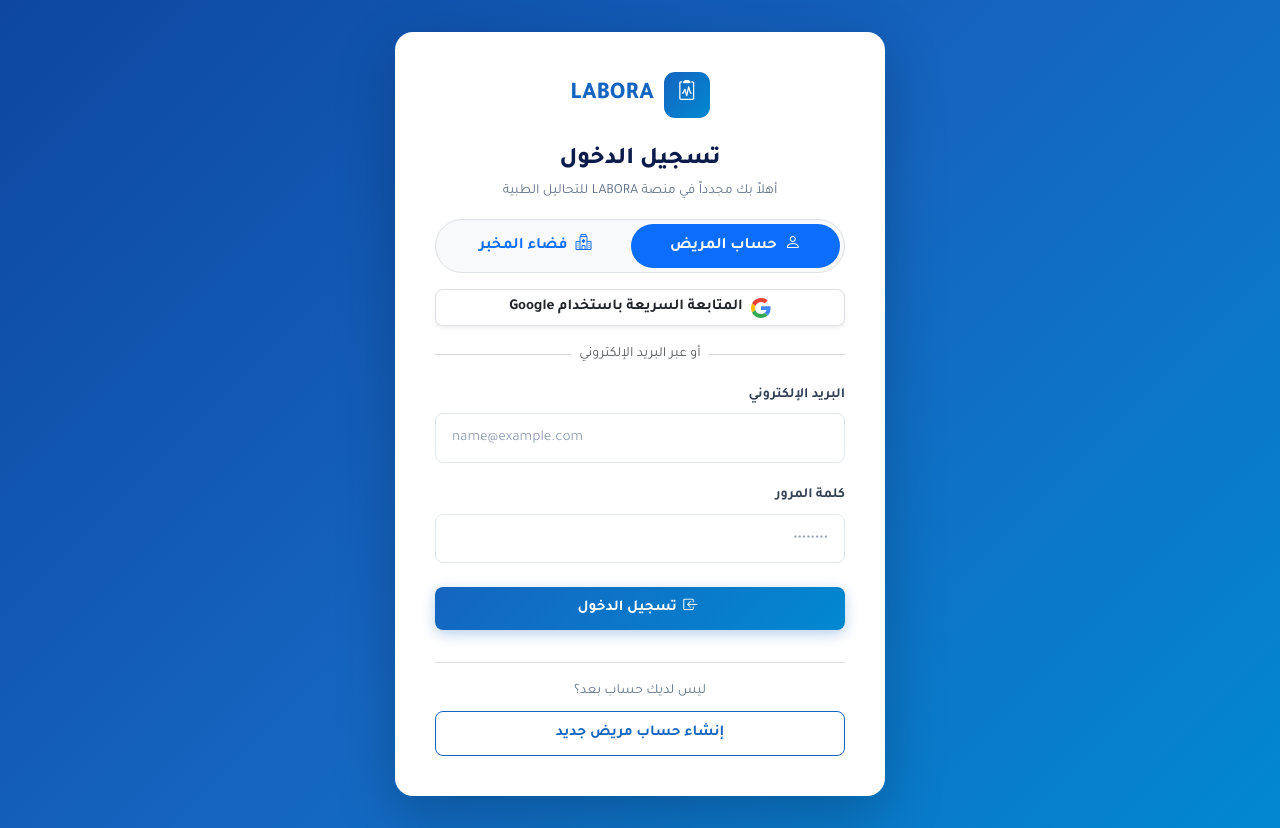
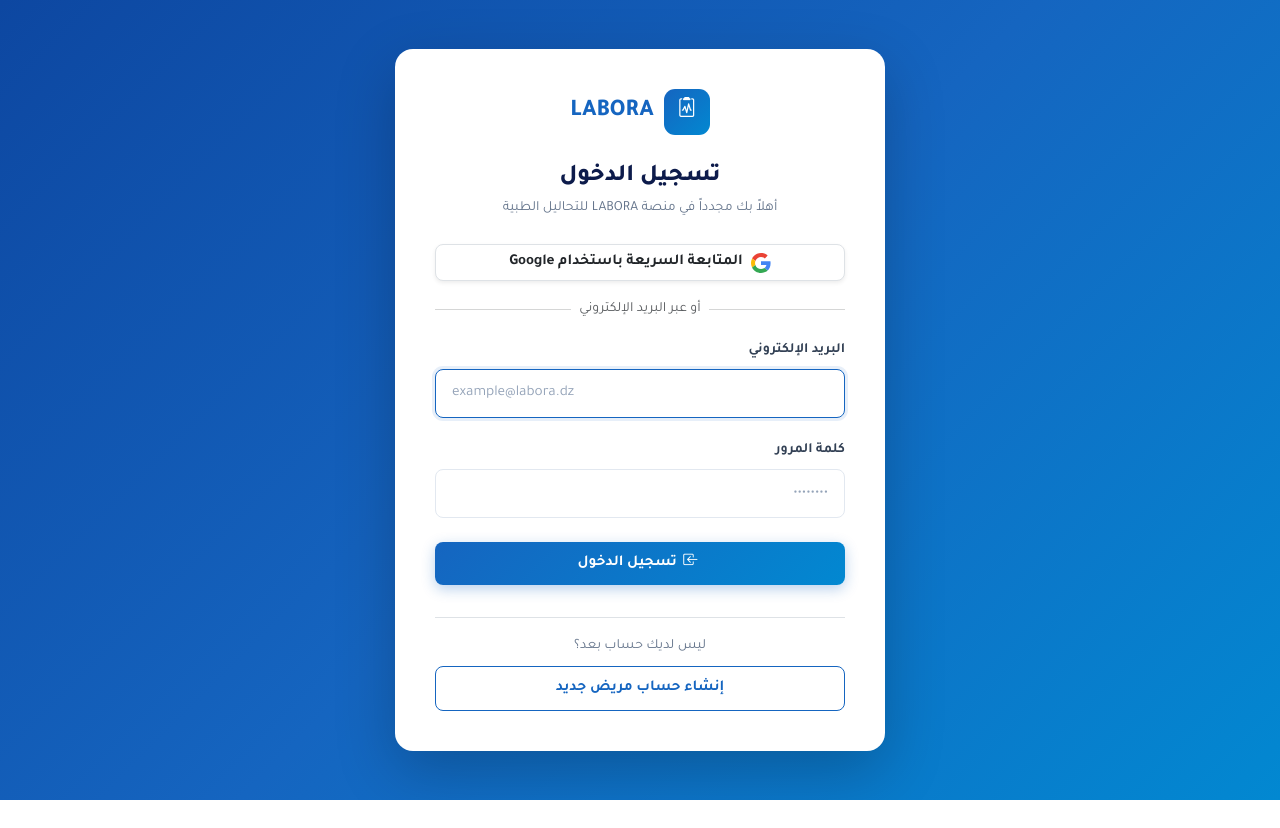
Before and after one commit to amarhoussam-wq/Labora, a PHP site: page /auth/login.php in a window 1280 px wide. After the commit the page ends 800 px from the top, so only its background shows below. Run offline with PHP 8.4, Linux system fonts and the light colour scheme; data comes from the database, SQL or seed files in the repository.

Commit message:
refactor: revert split login tabs to original clean unified design while preserving Google auth for patients

```diff
--- a/auth/login.php
+++ b/auth/login.php
@@ -53,9 +53,7 @@ if ($_SERVER['REQUEST_METHOD'] === 'POST') {
     }
 
 $redirectVal = $_GET['redirect'] ?? $_POST['redirect'] ?? '';
-$isLab = (isset($_GET['role']) && $_GET['role'] === 'lab') ||
-         (isset($_GET['tab']) && $_GET['tab'] === 'lab') ||
-         (str_contains($redirectVal, 'lab/'));
+$isLabLogin = str_contains($redirectVal, 'lab/') || (isset($_GET['role']) && $_GET['role'] === 'lab');
 ?>
 <!DOCTYPE html>
 <html lang="ar" dir="rtl">
@@ -77,7 +75,9 @@ $isLab = (isset($_GET['role']) && $_GET['role'] === 'lab') ||
   </div>
 
   <h4 class="text-center fw-800 mb-1" style="color:var(--lb-text-dark);">تسجيل الدخول</h4>
-  <p class="text-center text-lb-muted small mb-3">أهلاً بك مجدداً في منصة LABORA للتحاليل الطبية</p>
+  <p class="text-center text-lb-muted small mb-4">
+    <?= $isLabLogin ? 'تسجيل دخول فضاء مسؤولي المخابر' : 'أهلاً بك مجدداً في منصة LABORA للتحاليل الطبية' ?>
+  </p>
 
   <?php if ($error): ?>
     <div class="lb-alert lb-alert-error">
@@ -93,24 +93,8 @@ $isLab = (isset($_GET['role']) && $_GET['role'] === 'lab') ||
     </div>
   <?php endif; ?>
 
-  <!-- Tabs Navigation -->
-  <ul class="nav nav-pills nav-fill mb-3 p-1 bg-light rounded-pill border" id="authTabs" role="tablist">
-    <li class="nav-item" role="presentation">
-      <button class="nav-link rounded-pill fw-bold <?= !$isLab ? 'active' : '' ?>" id="patient-tab" data-bs-toggle="pill" data-bs-target="#patient-login" type="button" role="tab" aria-controls="patient-login" aria-selected="<?= !$isLab ? 'true' : 'false' ?>">
-        <i class="bi bi-person me-1"></i> حساب المريض
-      </button>
-    </li>
-    <li class="nav-item" role="presentation">
-      <button class="nav-link rounded-pill fw-bold <?= $isLab ? 'active' : '' ?>" id="lab-tab" data-bs-toggle="pill" data-bs-target="#lab-login" type="button" role="tab" aria-controls="lab-login" aria-selected="<?= $isLab ? 'true' : 'false' ?>">
-        <i class="bi bi-hospital me-1"></i> فضاء المخبر
-      </button>
-    </li>
-  </ul>
-
-  <div class="tab-content" id="authTabsContent">
-    <!-- Patient Tab: Features Google Sign-In for Patient & Mobile App -->
-    <div class="tab-pane fade <?= !$isLab ? 'show active' : '' ?>" id="patient-login" role="tabpanel" aria-labelledby="patient-tab">
-      <!-- Google One-Tap / Instant Sign-In -->
+  <?php if (!$isLabLogin): ?>
+    <!-- Google One-Tap / Instant Sign-In للمريض والتطبيق فقط -->
     <a href="<?= BASE_URL ?>auth/google.php" class="btn btn-outline-secondary w-100 py-2.5 mb-3 d-flex align-items-center justify-content-center gap-2 rounded-3 shadow-sm bg-white text-dark fw-bold border" style="font-size:0.95rem;">
       <svg width="20" height="20" viewBox="0 0 48 48">
         <path fill="#EA4335" d="M24 9.5c3.54 0 6.71 1.22 9.21 3.6l6.85-6.85C35.9 2.38 30.47 0 24 0 14.62 0 6.51 5.38 2.56 13.22l7.98 6.19C12.43 13.72 17.74 9.5 24 9.5z"/>
@@ -126,6 +110,7 @@ $isLab = (isset($_GET['role']) && $_GET['role'] === 'lab') ||
       <span class="px-2 small text-muted">أو عبر البريد الإلكتروني</span>
       <hr class="flex-grow-1 m-0">
     </div>
+  <?php endif; ?>
 
   <form method="POST" action="">
     <?= csrfField() ?>
@@ -135,7 +120,7 @@ $isLab = (isset($_GET['role']) && $_GET['role'] === 'lab') ||
       <label class="lb-label" for="email">البريد الإلكتروني</label>
       <input type="email" class="lb-input" id="email" name="email"
              value="<?= h($_POST['email'] ?? '') ?>"
-                 placeholder="name@example.com" required>
+             placeholder="example@labora.dz" required autofocus>
     </div>
 
     <div class="lb-form-group mb-4">
@@ -149,51 +134,15 @@ $isLab = (isset($_GET['role']) && $_GET['role'] === 'lab') ||
     </button>
   </form>
 
+  <?php if (!$isLabLogin): ?>
     <div class="text-center mt-3 pt-3 border-top">
       <p class="small text-lb-muted mb-2">ليس لديك حساب بعد؟</p>
       <a href="<?= BASE_URL ?>auth/register.php" class="btn-lb-outline w-100 justify-content-center py-2">
         إنشاء حساب مريض جديد
       </a>
     </div>
+  <?php endif; ?>
 </div>
-
-    <!-- Lab Tab: Dedicated to Lab Managers (No Google Sign-In) -->
-    <div class="tab-pane fade <?= $isLab ? 'show active' : '' ?>" id="lab-login" role="tabpanel" aria-labelledby="lab-tab">
-      <div class="alert alert-primary py-2 px-3 small mb-3 text-center border-0 rounded-3" style="background:#e0f2fe; color:#0369a1;">
-        <i class="bi bi-hospital-fill me-1"></i> تسجيل دخول مدراء ومسؤولي المخابر الطبية
-      </div>
-
-      <form method="POST" action="">
-        <?= csrfField() ?>
-        <input type="hidden" name="redirect" value="<?= h($redirectVal ?: '/lab/dashboard.php') ?>">
-
-        <div class="lb-form-group">
-          <label class="lb-label" for="lab_email">البريد الإلكتروني للمخبر</label>
-          <input type="email" class="lb-input" id="lab_email" name="email"
-                 value="<?= h($_POST['email'] ?? '') ?>"
-                 placeholder="lab1@labora.dz" required>
-        </div>
-
-        <div class="lb-form-group mb-4">
-          <label class="lb-label" for="lab_password">كلمة المرور</label>
-          <input type="password" class="lb-input" id="lab_password" name="password"
-                 placeholder="••••••••" required>
-        </div>
-
-        <button type="submit" class="btn-lb-primary w-100 justify-content-center py-2 mb-3" style="background:linear-gradient(135deg, #0284c7, #0369a1);">
-          <i class="bi bi-box-arrow-in-left ms-1"></i> دخول فضاء المخبر
-        </button>
-      </form>
-
-      <div class="text-center mt-3 pt-3 border-top">
-        <p class="small text-lb-muted mb-0">
-          <i class="bi bi-shield-lock me-1"></i> يتم تسجيل واعتماد المخابر عبر إدارة المنصة.
-        </p>
-      </div>
-    </div>
-  </div>
-
-
 
 <script src="https://cdn.jsdelivr.net/npm/bootstrap@5.3.2/dist/js/bootstrap.bundle.min.js"></script>
 </body>
```
Lines whose indentation alone changed are shown as unchanged.
